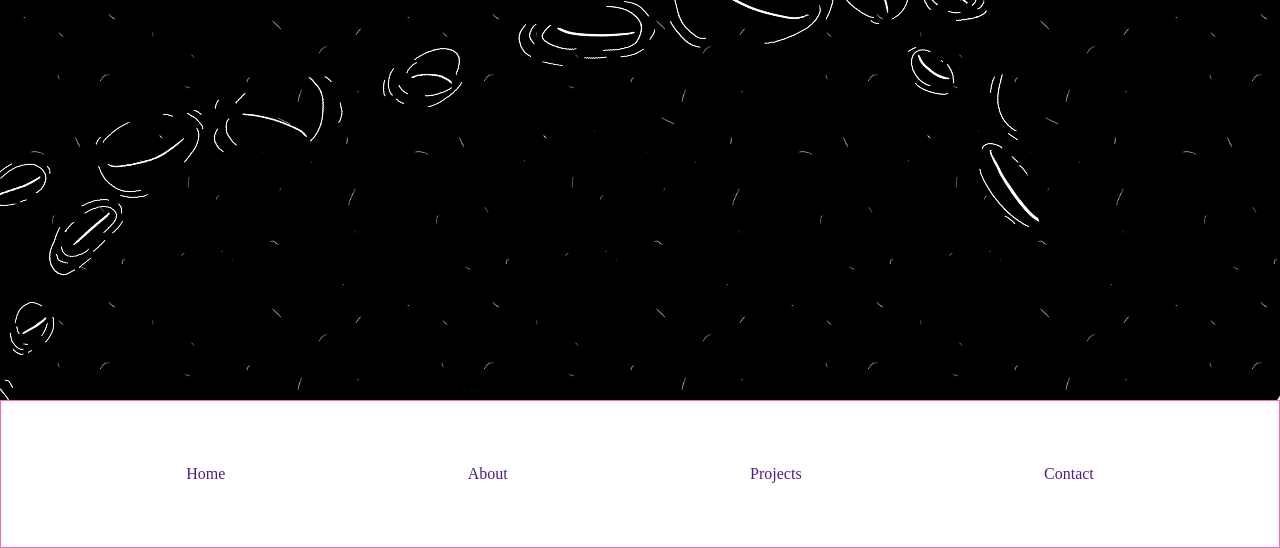
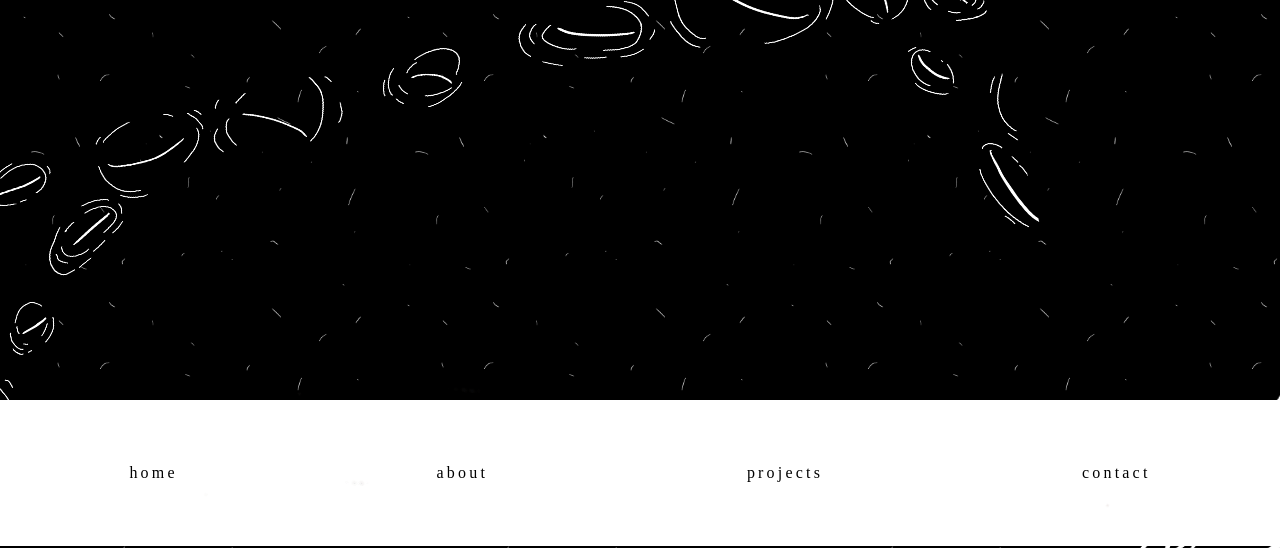
Before and after one commit to jumistrandberg/dynamicWebsite, a plain HTML site: page index.html in a window 1280 px wide. Shown: the top 548 px of the page. Drawn offline with Linux system fonts and the light colour scheme.

Commit message:
trying styles for the nav. Settled on simple style with imgs commented out for now

```diff
--- a/index.html
+++ b/index.html
@@ -20,7 +20,7 @@
       </div>
       <nav>
         <ul>
-            <li><a href="">Home</a></li>
+            <li class="active-nav"><a href="index.html">Home</a></li>
             <li><a href="">About</a></li>
             <li><a href="">Projects</a></li>
             <li><a href="">Contact</a></li>
--- a/styles/nav.css
+++ b/styles/nav.css
@@ -1,8 +1,7 @@
 nav {
-    border: 1px solid hotpink;
-    padding: 5%;
     background: white;
-    z-index: 1;
+    text-transform: lowercase;
+    letter-spacing: 0.2rem;
 
 }
 nav ul {
@@ -10,8 +9,23 @@ nav ul {
     flex-direction: row;
     justify-content: space-around;
     list-style: none;
+
+}
+
+nav ul li {
+    padding: 5%;
+
 }
 
 nav ul li a {
     text-decoration: none;
+    color: black;
 }
+
+.active-nav {
+background-color: transparent;
+  /* background-image: url(/imgs/nav-flower-min.png); */
+  background-repeat: no-repeat;
+  background-position: center;
+  background-size: cover;
+}
```
Also changed, not shown: imgs/nav-flower-min.png (added).
